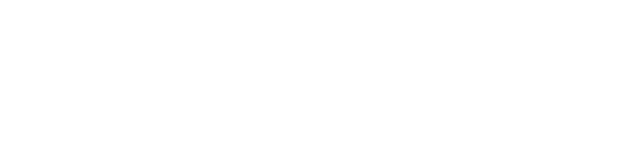
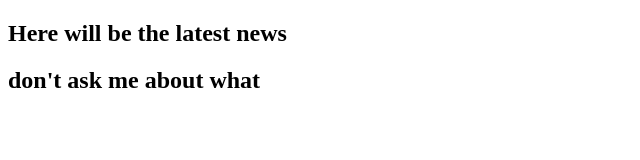
Before and after one commit to class105/class105, a plain HTML site: page news.html in a window 1280 px wide. Shown: the whole page, without its empty margins (0-640 px from the left). Drawn offline with Linux system fonts and the light colour scheme.

Commit message:
Add files via upload

```diff
--- a/news.html
+++ b/news.html
@@ -8,6 +8,9 @@
 
 <body style="background-color: #FFFFFF">
 
+<h2>Here will be the latest news </h2>
+<h2>don't ask me about what </h2>
+
 </body>
 
 </html>
```
